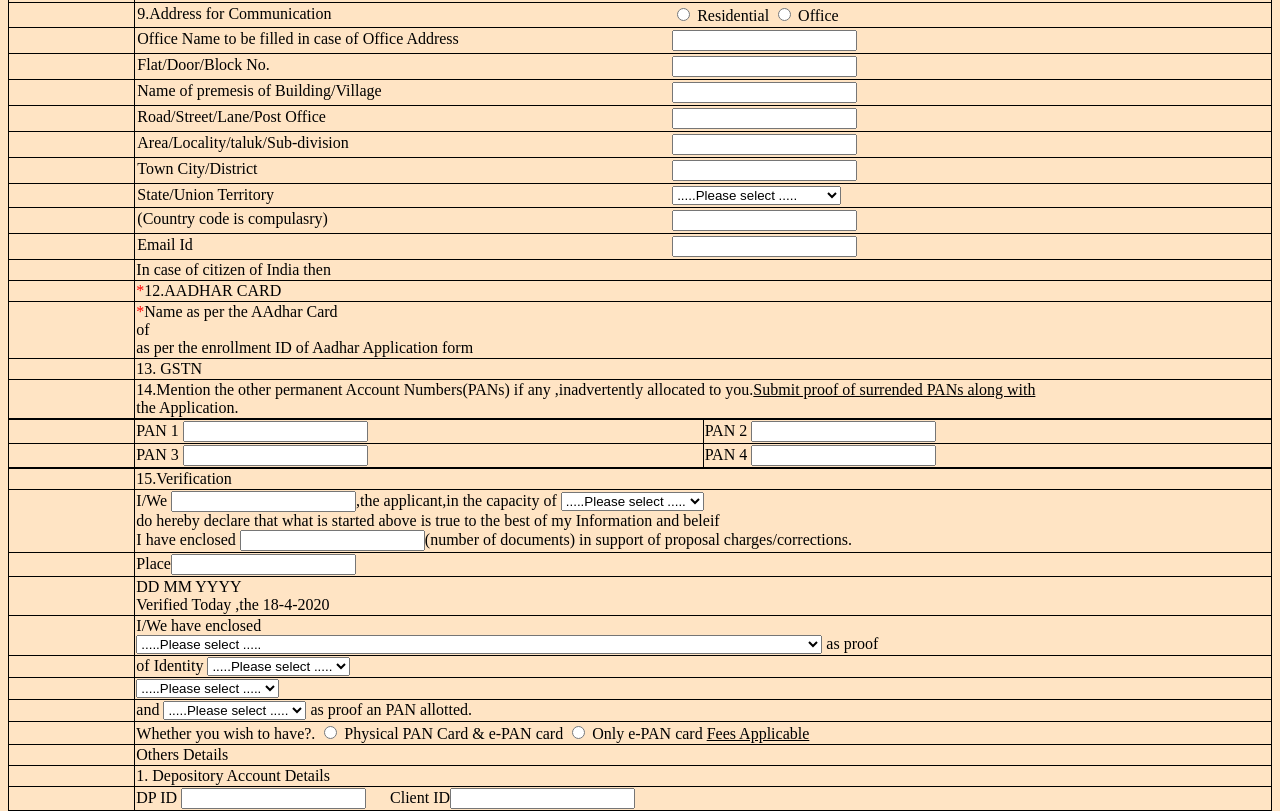
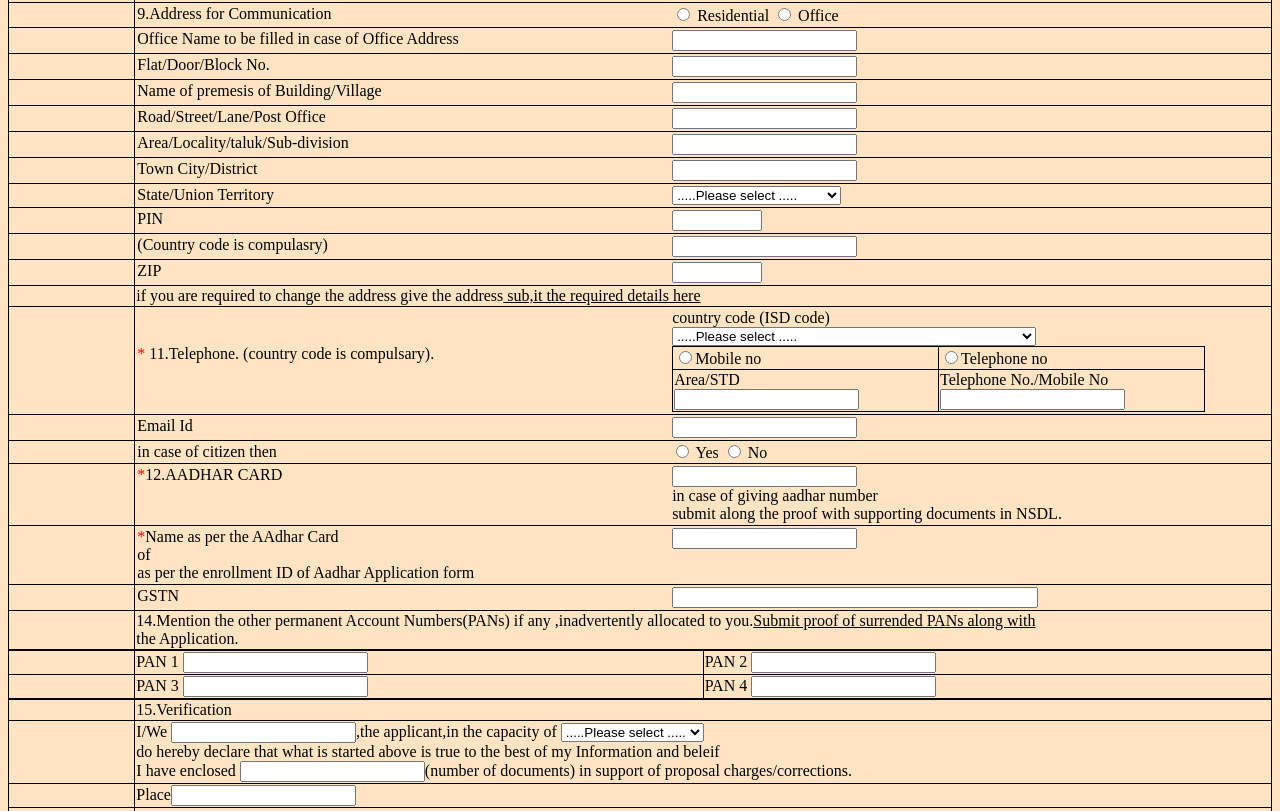
Before and after one commit to Monisha94-jayamani/guvi, a plain HTML site: page javascript task/web-design/15.5.2020,pancard.html in a window 1280 px wide. Shown: the part 672-1483 px from the top of the page. Drawn offline with Linux system fonts and the light colour scheme.

Commit message:
Update 15.5.2020,pancard.html

```diff
--- a/javascript task/web-design/15.5.2020,pancard.html
+++ b/javascript task/web-design/15.5.2020,pancard.html
@@ -340,10 +340,81 @@ table, th, td {
   <td>
   <div class="row">
   <div class="column1">
+  PIN
+  </div>
+  <div class="column1">
+ <input type="text" style="width:82px">
+  </div>
+  </div>
+  </td>
+  </tr>
+  <tr>
+  <td style="width:5%"></td>
+  <td>
+  <div class="row">
+  <div class="column1">
   (Country code is compulasry)
   </div>
   <div class="column1">
   <input type="text">
+  </div>
+  </div>
+ </td>
+  </tr>
+  <tr>
+  <td style="width:5%"></td>
+  <td>
+  <div class="row">
+  <div class="column1">
+  ZIP
+  </div>
+  <div class="column1">
+  <input type="text" style="width:82px">
+  </div>
+  </div>
+ </td>
+  </tr>
+   <tr>
+  <td style="width:5%"></td>
+  <td>
+   if you are required to change the address give the address<u> sub,it the required details here</u>
+   </td>
+  </tr>
+  <tr>
+  <td style="width:5%"></td>
+  <td>
+  <div class="row">
+  <div class="column1">
+  <br>
+  <br>
+  <span style="color:red">*</span>
+  11.Telephone.
+  (country code is compulsary).
+  <br>
+  <br>
+  </div>
+  <div class="column1">
+  country code (ISD code)<br>
+  <select id="cars" style="width:364px">
+  <option value="volvo">.....Please select .....</option></select>
+  <table style="width:100%">
+
+  <tr>
+    <td><input type="radio">Mobile no</td>
+    <td><input type="radio">Telephone no</td>
+
+  </tr>
+  <tr>
+    <td>Area/STD<br>
+    <input type="text">
+    </td>
+    <td>Telephone No./Mobile No<br>
+    <input type="text">
+    </td>
+
+
+</table>
+
   </div>
   </div>
  </td>
@@ -363,22 +434,65 @@ table, th, td {
   </tr>
   <tr>
   <td style="width:5%"></td>
-  <td>In case of citizen of India then </td>
+  <td>
+  <div class="row">
+  <div class="column1">
+   in case  of citizen then
+   </div>
+   <div>
+    <input type="radio" >
+  <label for="k"> Yes</label>
+  <input type="radio" >
+  <label for="f">No</label>
+  </div>
+  </div>
+   </td>
   </tr>
   <tr>
   <td style="width:5%"></td>
-  <td><span style="color:red">*</span>12.AADHAR CARD</td>
+  <td>
+  <div class="row">
+  <div class="column1">
+  <span style="color:red">*</span>12.AADHAR CARD
+  </div>
+  <div class="column1">
+  <input type="text">
+  <br>
+  in case of giving aadhar number <br>
+  submit along the proof with supporting documents in NSDL.
+  </div>
+
+  </div>
+  </td>
   </tr>
   <tr>
   <td style="width:5%"></td>
-  <td><span style="color:red">*</span>Name as per the AAdhar Card<br>
+  <td>
+  <div class="row">
+  <div class="column1">
+  <span style="color:red">*</span>Name as per the AAdhar Card<br>
   of<br>
   as per the enrollment ID of Aadhar Application form
+</div>
+<div class="column1">
+<input type="text">
+</div>
+</div>
   </td>
+
   </tr>
    <tr>
   <td style="width:5%"></td>
-  <td>13. GSTN</td>
+  <td>
+  <div class="row">
+  <div class="column1">
+   GSTN
+</div>
+<div class="column1">
+<input type="text" style="width:358px">
+</div>
+</div>
+</td>
   </tr>
    <tr>
   <td style="width:5%"></td>
```
